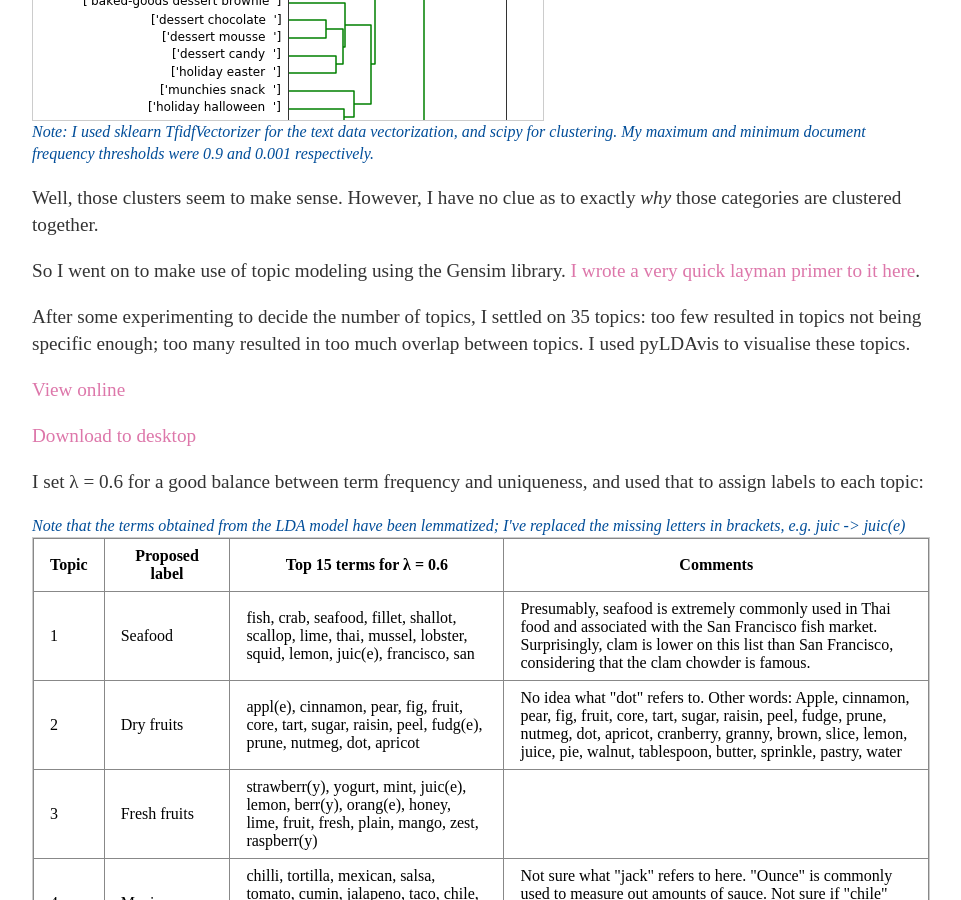
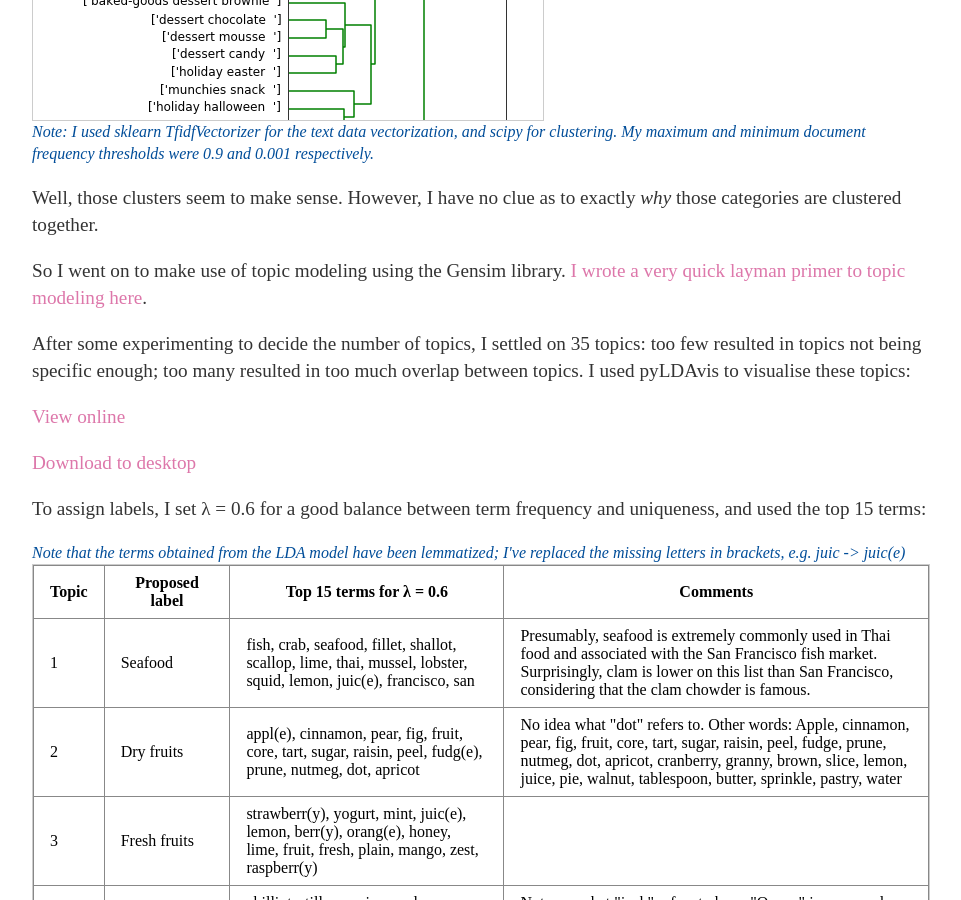
Before and after one commit to not-even-wong/not-even-wong.github.io, a Jekyll site: the page built from _posts/2019-11-12-analysing-similarities-between-recipes-with-topic-modeling.md, in a window 1280 px wide and 900 px high, scrolled down 2333 px. Shown: the whole window, without its empty margins (160-1121 px from the left). Built offline with Jekyll 4.4.1, drawn with Linux system fonts in a browser that asks for light colours.

Commit message:
Update 2019-11-12-analysing-similarities-between-recipes-with-topic-modeling.md

```diff
--- a/_posts/2019-11-12-analysing-similarities-between-recipes-with-topic-modeling.md
+++ b/_posts/2019-11-12-analysing-similarities-between-recipes-with-topic-modeling.md
@@ -47,15 +47,15 @@ This was the result of my heirarchical clustering:
 
 Well, those clusters seem to make sense. However, I have no clue as to exactly <i>why</i> those categories are clustered together.
 
-So I went on to make use of topic modeling using the Gensim library. <a href="https://not-even-wong.github.io/2019/11/10/layman-intro-topic-modeling.html">I wrote a very quick layman primer to it here</a>.
+So I went on to make use of topic modeling using the Gensim library. <a href="https://not-even-wong.github.io/2019/11/10/layman-intro-topic-modeling.html">I wrote a very quick layman primer to topic modeling here</a>.
 
-After some experimenting to decide the number of topics, I settled on 35 topics: too few resulted in topics not being specific enough; too many resulted in too much overlap between topics. I used pyLDAvis to visualise these topics.
+After some experimenting to decide the number of topics, I settled on 35 topics: too few resulted in topics not being specific enough; too many resulted in too much overlap between topics. I used pyLDAvis to visualise these topics:
 
 <a href="https://nbviewer.jupyter.org/github/not-even-wong/not-even-wong.github.io/blob/master/_posts/20191112/pyLDAvis%20visual%20for%20upload.ipynb">View online</a>
 
 <a href="https://raw.githubusercontent.com/not-even-wong/not-even-wong.github.io/master/_posts/20191112/lda35.html">Download to desktop</a>
 
-I set λ = 0.6 for a good balance between term frequency and uniqueness, and used that to assign labels to each topic:
+To assign labels, I set λ = 0.6 for a good balance between term frequency and uniqueness, and used the top 15 terms:
 
 <div class="fineprint">Note that the terms obtained from the LDA model have been lemmatized; I've replaced the missing letters in brackets, e.g. juic -> juic(e)</div>
 
```
